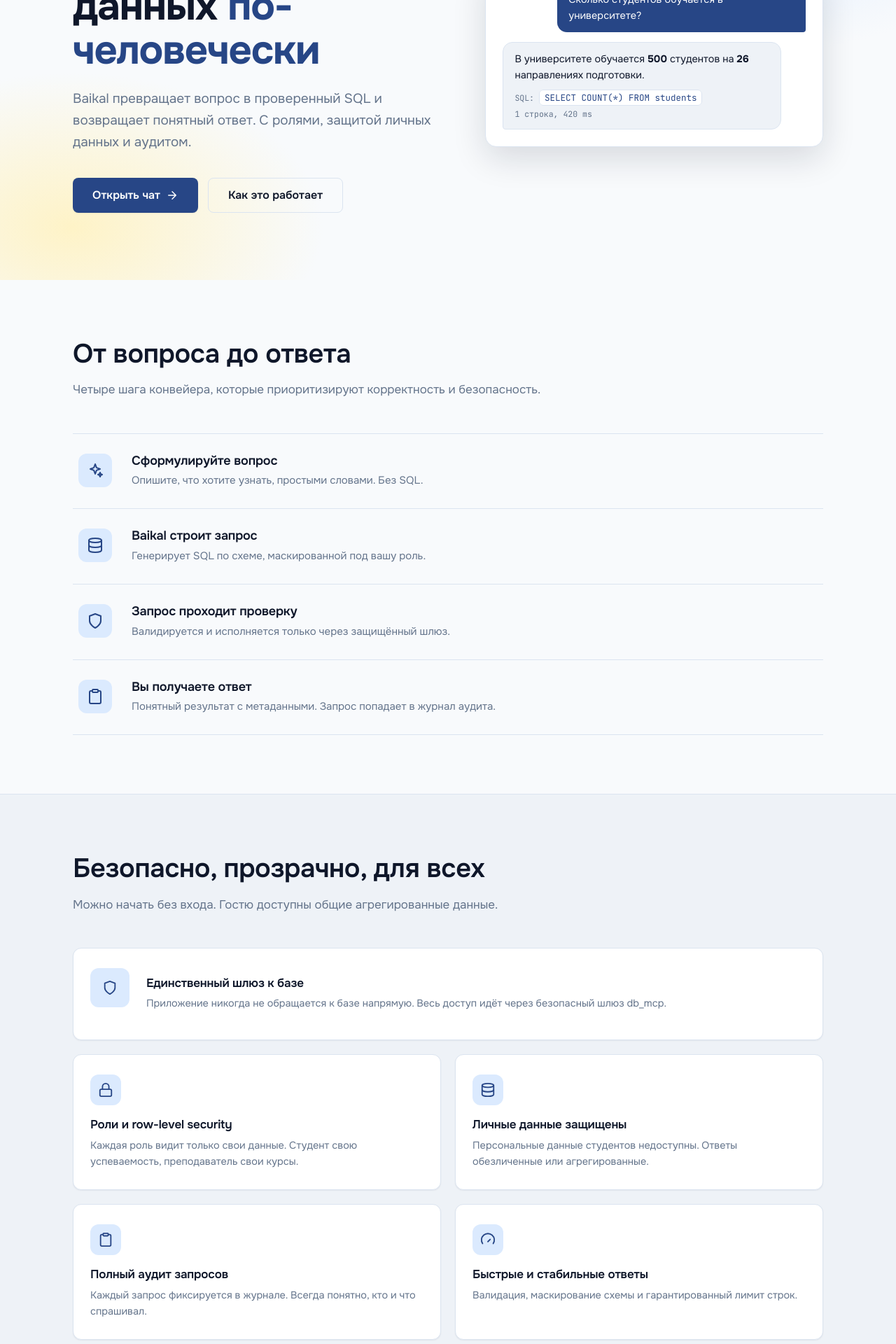
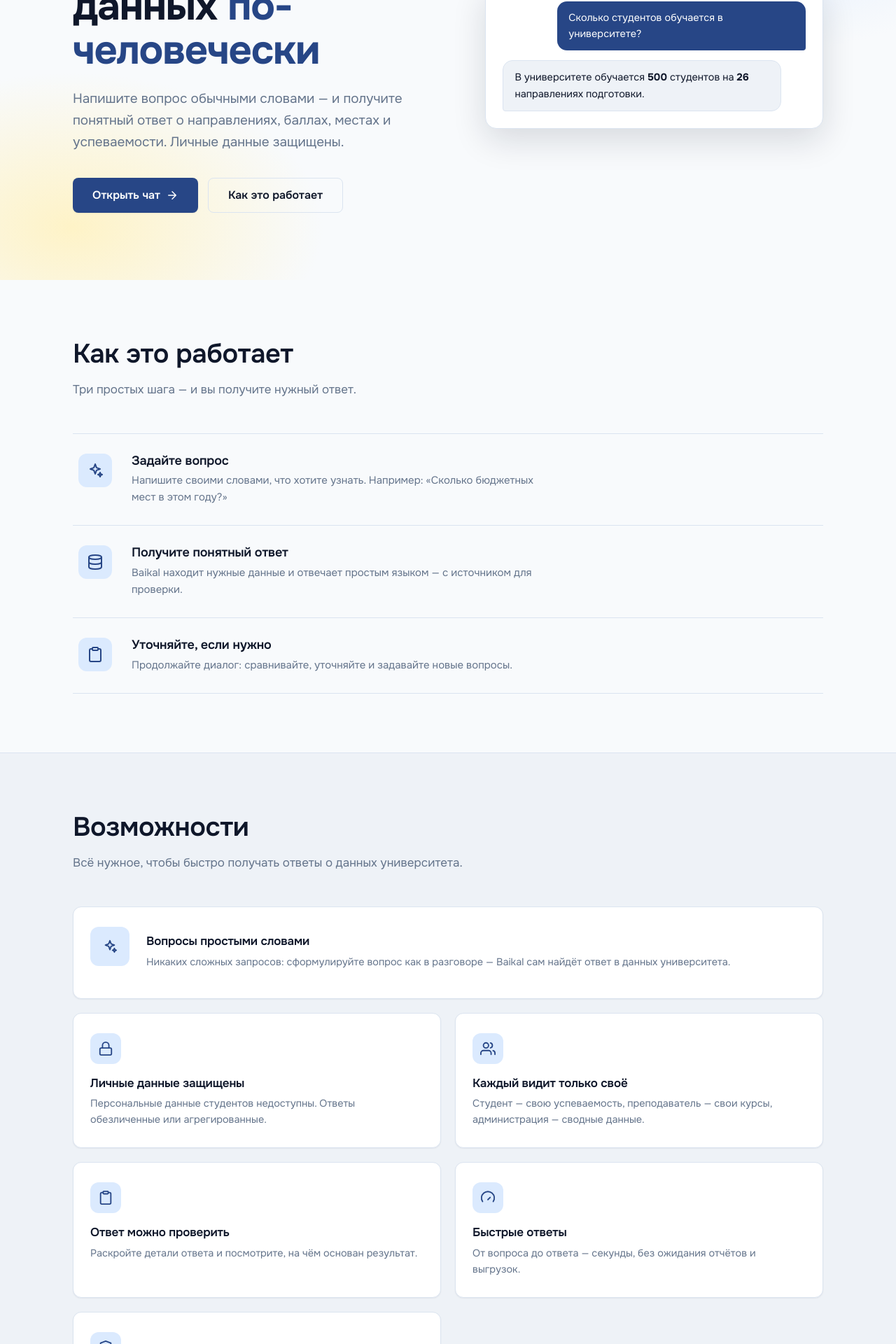
Before and after one commit to high-quality-dorm/baikal-code, a React (Vite) app in the folder frontend/: page / in a window 1280 px wide. Shown: the part 300-2220 px from the top of the page at 70% size. Built offline with nearby package versions, Linux system fonts and the light colour scheme; a web font is replaced by a local one.

Commit message:
feat(frontend): user-facing landing copy without internal mechanics

```diff
--- a/frontend/src/pages/Landing.jsx
+++ b/frontend/src/pages/Landing.jsx
@@ -19,52 +19,52 @@
 const STEPS = [
   {
     icon: IconSparkles,
-    title: "Сформулируйте вопрос",
-    text: "Опишите, что хотите узнать, простыми словами. Без SQL.",
+    title: "Задайте вопрос",
+    text: "Напишите своими словами, что хотите узнать. Например: «Сколько бюджетных мест в этом году?»",
   },
   {
     icon: IconDatabase,
-    title: "Baikal строит запрос",
-    text: "Генерирует SQL по схеме, маскированной под вашу роль.",
-  },
-  {
-    icon: IconShield,
-    title: "Запрос проходит проверку",
-    text: "Валидируется и исполняется только через защищённый шлюз.",
+    title: "Получите понятный ответ",
+    text: "Baikal находит нужные данные и отвечает простым языком — с источником для проверки.",
   },
   {
     icon: IconClipboard,
-    title: "Вы получаете ответ",
-    text: "Понятный результат с метаданными. Запрос попадает в журнал аудита.",
+    title: "Уточняйте, если нужно",
+    text: "Продолжайте диалог: сравнивайте, уточняйте и задавайте новые вопросы.",
   },
 ];
 
 const FEATURES = [
   {
-    icon: IconShield,
-    title: "Единственный шлюз к базе",
-    text: "Приложение никогда не обращается к базе напрямую. Весь доступ идёт через безопасный шлюз db_mcp.",
+    icon: IconSparkles,
+    title: "Вопросы простыми словами",
+    text: "Никаких сложных запросов: сформулируйте вопрос как в разговоре — Baikal сам найдёт ответ в данных университета.",
     featured: true,
   },
   {
     icon: IconLock,
-    title: "Роли и row-level security",
-    text: "Каждая роль видит только свои данные. Студент свою успеваемость, преподаватель свои курсы.",
-  },
-  {
-    icon: IconDatabase,
     title: "Личные данные защищены",
     text: "Персональные данные студентов недоступны. Ответы обезличенные или агрегированные.",
   },
   {
+    icon: IconUsers,
+    title: "Каждый видит только своё",
+    text: "Студент — свою успеваемость, преподаватель — свои курсы, администрация — сводные данные.",
+  },
+  {
     icon: IconClipboard,
-    title: "Полный аудит запросов",
-    text: "Каждый запрос фиксируется в журнале. Всегда понятно, кто и что спрашивал.",
+    title: "Ответ можно проверить",
+    text: "Раскройте детали ответа и посмотрите, на чём основан результат.",
   },
   {
     icon: IconGauge,
-    title: "Быстрые и стабильные ответы",
-    text: "Валидация, маскирование схемы и гарантированный лимит строк.",
+    title: "Быстрые ответы",
+    text: "От вопроса до ответа — секунды, без ожидания отчётов и выгрузок.",
+  },
+  {
+    icon: IconShield,
+    title: "Можно начать без входа",
+    text: "Гостю открыты общие данные: направления подготовки, места, статистика приёма.",
   },
 ];
 
@@ -126,7 +126,7 @@
             <Reveal>
               <span className="hero__badge">
                 <IconSparkles width={15} height={15} />
-                Безопасный text-to-SQL
+                Ответы о данных университета
               </span>
             </Reveal>
             <Reveal delay={80}>
@@ -136,8 +136,9 @@
             </Reveal>
             <Reveal delay={160}>
               <p className="hero__subtitle">
-                Baikal превращает вопрос в проверенный SQL и возвращает понятный
-                ответ. С ролями, защитой личных данных и аудитом.
+                Напишите вопрос обычными словами — и получите понятный ответ
+                о направлениях, баллах, местах и успеваемости. Личные данные
+                защищены.
               </p>
             </Reveal>
             <Reveal delay={240}>
@@ -162,10 +163,6 @@
                 <div className="hero-demo__answer">
                   В университете обучается <strong>500</strong> студентов на{" "}
                   <strong>26</strong> направлениях подготовки.
-                  <div className="hero-demo__meta">
-                    <span>SQL: <code>SELECT COUNT(*) FROM students</code></span>
-                    <span>1 строка, 420 ms</span>
-                  </div>
                 </div>
               </div>
             </div>
@@ -176,10 +173,9 @@
       <section className="section" id="how-it-works">
         <div className="container">
           <Reveal className="section__head">
-            <h2 className="section__title">От вопроса до ответа</h2>
+            <h2 className="section__title">Как это работает</h2>
             <p className="section__desc">
-              Четыре шага конвейера, которые приоритизируют корректность и
-              безопасность.
+              Три простых шага — и вы получите нужный ответ.
             </p>
           </Reveal>
           <ol className="steps">
@@ -201,10 +197,9 @@
       <section className="section section--tinted" id="features">
         <div className="container">
           <Reveal className="section__head">
-            <h2 className="section__title">Безопасно, прозрачно, для всех</h2>
+            <h2 className="section__title">Возможности</h2>
             <p className="section__desc">
-              Можно начать без входа. Гостю доступны общие агрегированные
-              данные.
+              Всё нужное, чтобы быстро получать ответы о данных университета.
             </p>
           </Reveal>
           <div className="features">
--- a/frontend/src/styles/pages.css
+++ b/frontend/src/styles/pages.css
@@ -113,27 +113,6 @@
   border-radius: 14px 14px 14px 4px;
   font-size: 14.5px;
   max-width: 92%;
-}
-
-.hero-demo__answer code {
-  font-family: var(--font-mono);
-  font-size: 12.5px;
-  background: var(--color-card);
-  border: 1px solid var(--color-border);
-  border-radius: 6px;
-  padding: 2px 7px;
-  color: var(--color-primary);
-}
-
-.hero-demo__meta {
-  font-family: var(--font-mono);
-  font-size: 11.5px;
-  color: var(--color-muted-foreground);
-  margin-top: 10px;
-  display: flex;
-  flex-wrap: wrap;
-  gap: 4px 14px;
-  align-items: center;
 }
 
 /* Секции лендинга */
```
Also changed, not shown: 1 other file (tests, documents, lock files or other folders).
